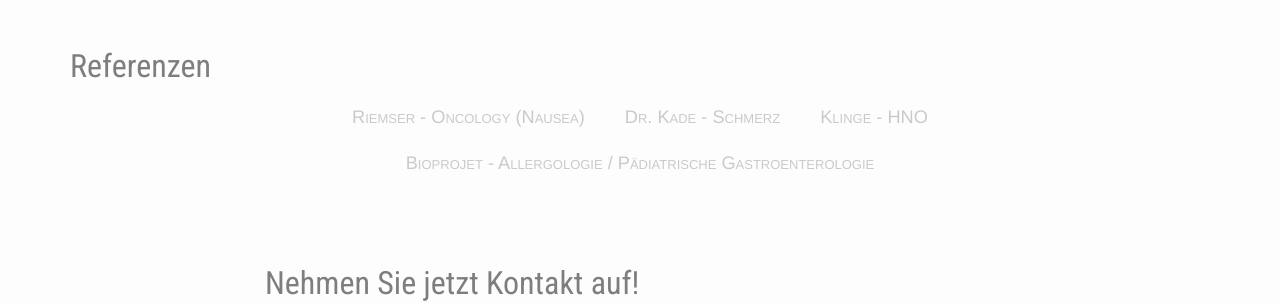
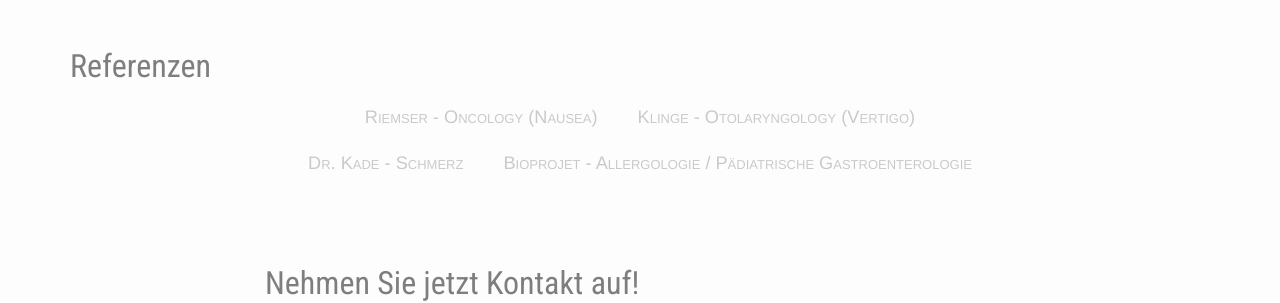
Before and after one commit to samlawski/sp-healthcare, a Jekyll site: the page built from index.html, in a window 1280 px wide and 900 px high, scrolled down 1254 px. Shown: the part 153-456 px from the top of the window. Built offline with Jekyll 4.4.1, drawn with Linux system fonts in a browser that asks for light colours; nearby versions of some CDN libraries.

Commit message:
Updated '_data/referenzen.yml' via CloudCannon

```diff
--- a/_data/referenzen.yml
+++ b/_data/referenzen.yml
@@ -1,4 +1,4 @@
 - name: "Riemser\t-\tOncology (Nausea)"
+- name: Klinge - Otolaryngology (Vertigo)
 - name: "Dr. Kade\t-\tSchmerz"
-- name: Klinge - HNO
 - name: "Bioprojet\t-\tAllergologie / Pädiatrische Gastroenterologie"
```
